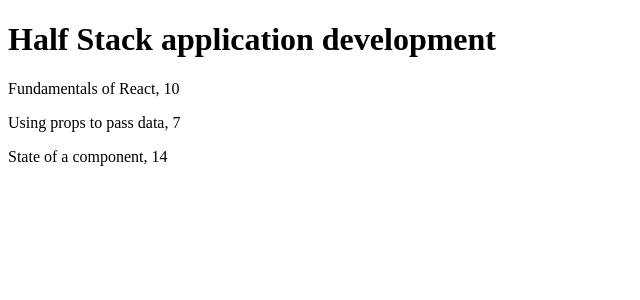
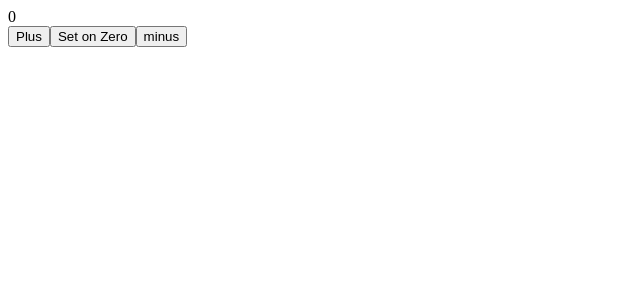
Before and after one commit to luiseer/Full_Stack_Open, a React (Vite) app in the folder part1/courseinfo/: page / in a window 1280 px wide. Shown: the top 300 px of the page, without its empty margins (0-640 px from the left). Built offline with nearby package versions, Linux system fonts and the light colour scheme.

Commit message:
Estado del componente

```diff
--- a/part1/courseinfo/src/App.jsx
+++ b/part1/courseinfo/src/App.jsx
@@ -1,28 +1,43 @@
+import { useState } from "react"
+
+const Display = ({counter}) => <div>{counter}</div>
+const Button = ({onClick, text}) => <button onClick={onClick}>{text}</button>
+
+
+
 const App = () => {
-  const course = {
-    name: 'Half Stack application development',
-    parts: [
-      {
-        name: 'Fundamentals of React',
-        exercises: 10
-      },
-      {
-        name: 'Using props to pass data',
-        exercises: 7
-      },
-      {
-        name: 'State of a component',
-        exercises: 14
-      }
-    ]
+  const [counter, setCounter] = useState(0)
+  console.log('Rendereing with counter value', counter);
+  console.log();
+
+  const incrementByOne = () => {
+    setCounter(counter +1)
+    console.log('increasing value in 1 before', counter);
   }
-  console.log(course.parts[0].name);
+  const decrementByOne = () => {
+    setCounter(counter -1)
+    console.log('decreasing value in 1 before', counter);
+  }
+  const setZero = () => {
+    setCounter(0)
+    console.log('reseting to zero', counter);
+  }
+
   return(
     <div>
-      <h1>{course.name}</h1>
-      <p>{course.parts[0].name}, {course.parts[0].exercises}</p>
-      <p>{course.parts[1].name}, {course.parts[1].exercises}</p>
-      <p>{course.parts[2].name}, {course.parts[2].exercises}</p>
+      <Display counter={counter}/>
+
+      <Button
+        onClick={incrementByOne}
+        text='Plus'/>
+
+      <Button
+        onClick={setZero}
+        text='Set on Zero'/>
+
+      <Button
+        onClick={decrementByOne}
+        text='minus'/>
     </div>
   )
 }
--- a/part1/courseinfo/src/main.jsx
+++ b/part1/courseinfo/src/main.jsx
@@ -1,4 +1,5 @@
 import ReactDOM from 'react-dom/client'
+
 import App from './App'
 
 ReactDOM.createRoot(document.getElementById('root')).render(<App />)
```
